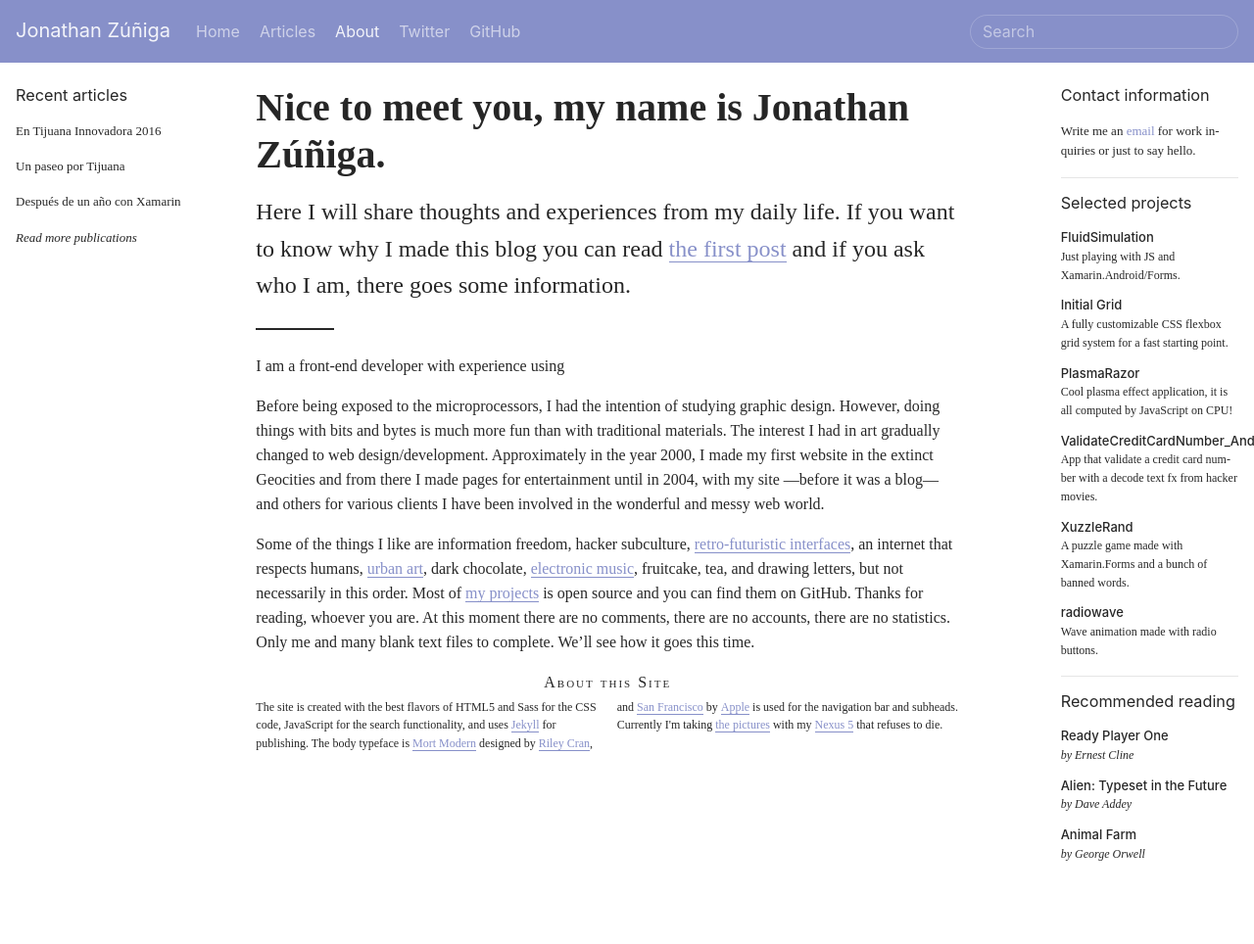
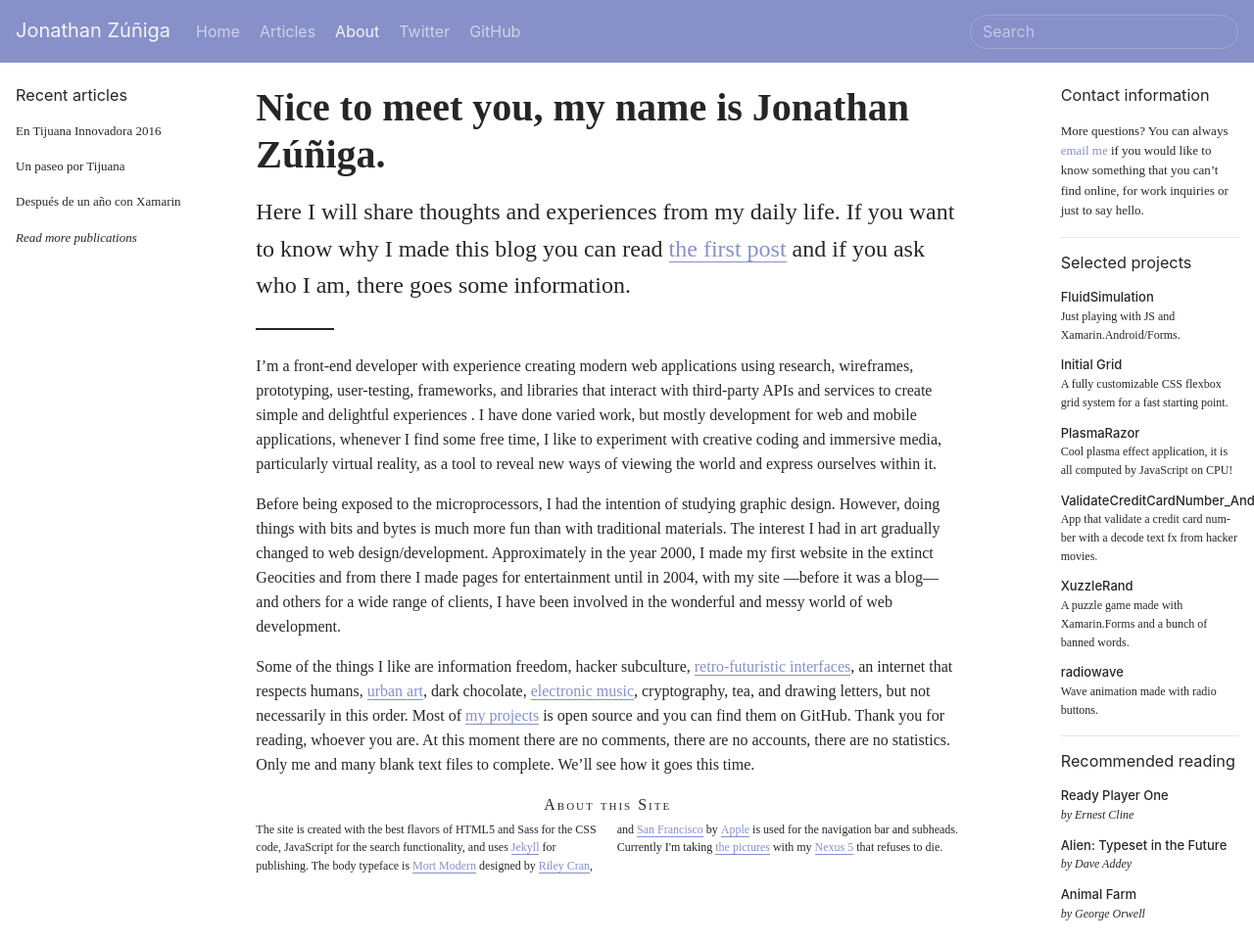
Before and after one commit to jonathanzuniga/jonathanzuniga.github.io, a Jekyll site: the page built from about.md, in a window 1280 px wide and 964 px high. Shown: the whole window at 98% size. Built offline with Jekyll 4.4.1, drawn with Linux system fonts in a browser that asks for light colours; nearby versions of some CDN libraries; some web fonts are replaced.

Commit message:
Complete the about content, wip.

```diff
--- a/_includes/col-3th.html
+++ b/_includes/col-3th.html
@@ -39,7 +39,8 @@
 		</h5>
 
 		<p>
-			Write me an <a href="mailto:{{ author.email }}">email</a> for work inquiries or just to say hello.
+			More questions? You can always <a href="mailto:{{ author.email }}">email me</a> if you would like to know something that you can’t find online, for work inquiries or just to say hello.
+			<!-- Write me an <a href="mailto:{{ author.email }}">email</a> for work inquiries or just to say hello. -->
 		</p>
 
 		<h5>
--- a/about.md
+++ b/about.md
@@ -8,11 +8,11 @@ title: 'Nice to meet you, my name is Jonathan Zúñiga.'
 
 {% assign author = site.authors['jonathan'] %}
 
-I am a front-end developer with experience using
+I'm a front-end developer with experience creating modern web applications using research, wireframes, prototyping, user-testing, frameworks, and libraries that interact with third-party APIs and services to create simple and delightful experiences <!-- for a wide range of clients -->. I have done varied work, but mostly development for web and mobile applications, whenever I find some free time, I like to experiment with creative coding and immersive media, particularly virtual reality, as a tool to reveal new ways of viewing the world and express ourselves within it. <!-- to understand our world and express ourselves within it. -->
 
-Before being exposed to the microprocessors, I had the intention of studying graphic design. However, doing things with bits and bytes is much more fun than with traditional materials. The interest I had in art gradually changed to web design/development. Approximately in the year 2000, I made my first website in the extinct Geocities and from there I made pages for entertainment until in 2004, with my site —before it was a blog— and others for various clients I have been involved in the wonderful and messy web world.
+Before being exposed to the microprocessors, I had the intention of studying graphic design. However, doing things with bits and bytes is much more fun than with traditional materials. The interest I had in art gradually changed to web design/development. Approximately in the year 2000, I made my first website in the extinct Geocities and from there I made pages for entertainment until in 2004, with my site —before it was a blog— and others for a wide range of clients, I have been involved in the wonderful and messy world of web development.
 
-Some of the things I like are information freedom, hacker subculture, [retro-futuristic interfaces](https://www.youtube.com/watch?v=2ywWFvjE-yU){:target='_blank'}, an internet that respects humans, [urban art](https://www.youtube.com/watch?v=gmu_RByhlGw){:target='_blank'}, dark chocolate, [electronic music](https://www.youtube.com/watch?v=RbxZmcQWWgE){:target='_blank'}, fruitcake, tea, and drawing letters, but not necessarily in this order. Most of [my projects](https://github.com/{{ author.github_username }}?tab=repositories){:target='_blank'} is open source and you can find them on GitHub. Thanks for reading, whoever you are. At this moment there are no comments, there are no accounts, there are no statistics. Only me and many blank text files to complete. We'll see how it goes this time.
+Some of the things I like are information freedom, hacker subculture, [retro-futuristic interfaces](https://www.youtube.com/watch?v=2ywWFvjE-yU){:target='_blank'}, an internet that respects humans, [urban art](https://www.youtube.com/watch?v=gmu_RByhlGw){:target='_blank'}, dark chocolate, [electronic music](https://www.youtube.com/watch?v=RbxZmcQWWgE){:target='_blank'}, cryptography, tea, and drawing letters, but not necessarily in this order. Most of [my projects](https://github.com/{{ author.github_username }}?tab=repositories){:target='_blank'} is open source and you can find them on GitHub. Thank you for reading, whoever you are. At this moment there are no comments, there are no accounts, there are no statistics. Only me and many blank text files to complete. We'll see how it goes this time.
 
 <div class="smcaps m-top-16 m-bottom-4 ta-center">About this Site</div>
 
```
